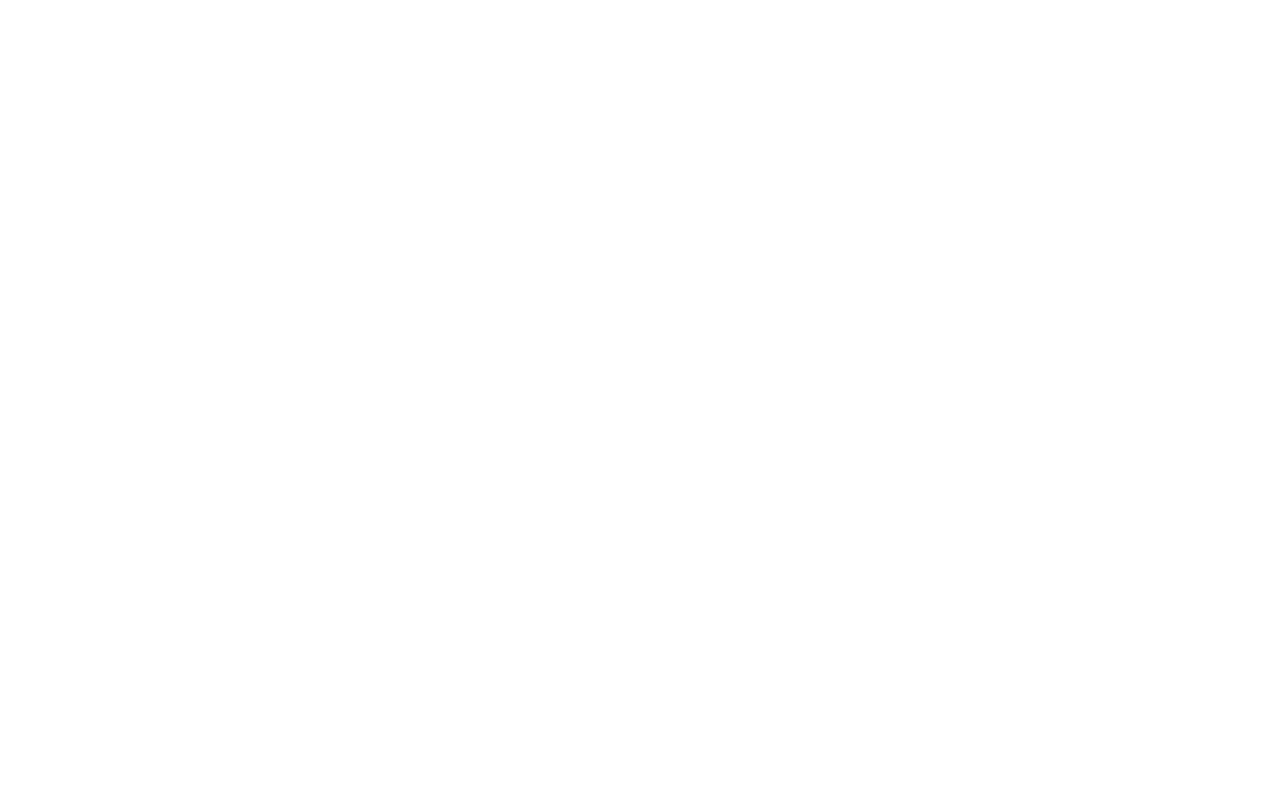
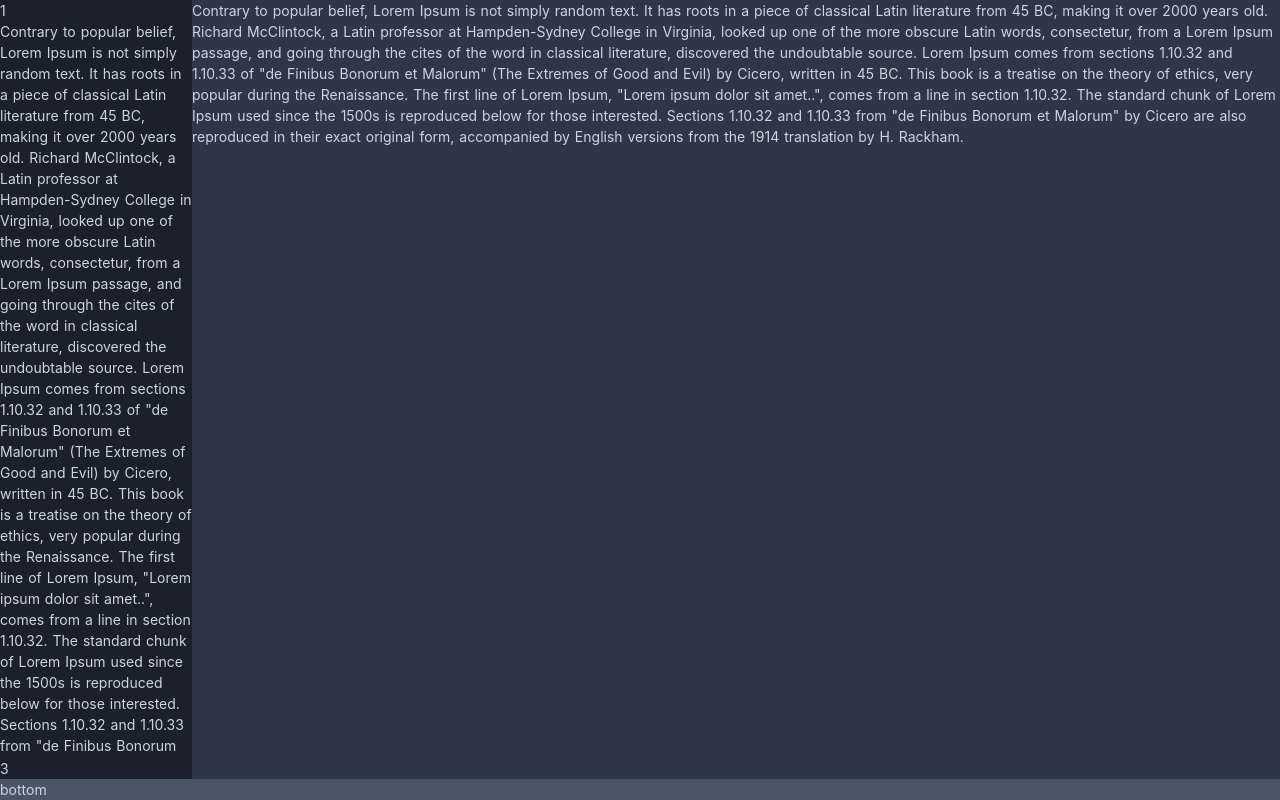
Before and after one commit to ivanradojevic-web-dev/nuxt-tailwindui-vue-functionality, a Nuxt app: page /spotify in a window 1280 px wide. Before the commit this address had no page. Built offline with nearby package versions, Linux system fonts and the light colour scheme.

Commit message:
spotify start

```diff
--- a/components/DropdownMenu.vue
+++ b/components/DropdownMenu.vue
@@ -1,5 +1,5 @@
 <template>
-          <div class="relative" @click="toggleMenu">
+          <div class="relative" @click="toggleMenu" @focusout="handleFocusOut">
           <!-- Item active: "text-gray-900", Item inactive: "text-gray-500" -->
           <button type="button" class="text-gray-500 inline-flex items-center space-x-2 text-base leading-6 font-medium hover:text-gray-900 focus:outline-none focus:text-gray-900 transition ease-in-out duration-150">
             <span>More</span>
@@ -7,6 +7,7 @@
             <svg class="text-gray-400 h-5 w-5 group-hover:text-gray-500 group-focus:text-gray-500 transition ease-in-out duration-150" viewBox="0 0 20 20" fill="currentColor">
               <path fill-rule="evenodd" d="M5.293 7.293a1 1 0 011.414 0L10 10.586l3.293-3.293a1 1 0 111.414 1.414l-4 4a1 1 0 01-1.414 0l-4-4a1 1 0 010-1.414z" clip-rule="evenodd" />
             </svg>
+
           </button>
 
           <!--
@@ -134,6 +135,10 @@
     this.isOpen = !this.isOpen
   },
 
+  handleFocusOut() {
+    this.isOpen = false
+  },
+
 
  },
 
--- a/pages/index.vue
+++ b/pages/index.vue
@@ -20,9 +20,9 @@
 
         <mega-menu></mega-menu>
 
-        <a href="#" class="text-base leading-6 font-medium text-gray-500 hover:text-gray-900 focus:outline-none focus:text-gray-900 transition ease-in-out duration-150">
-          Pricing
-        </a>
+        <nuxt-link to="spotify" class="text-base leading-6 font-medium text-gray-500 hover:text-gray-900 focus:outline-none focus:text-gray-900 transition ease-in-out duration-150">
+          Spotify
+        </nuxt-link>
         <a href="#" class="text-base leading-6 font-medium text-gray-500 hover:text-gray-900 focus:outline-none focus:text-gray-900 transition ease-in-out duration-150">
           Docs
         </a>
--- /dev/null
+++ b/pages/spotify.vue
@@ -0,0 +1,23 @@
+<template>
+<div class="flex flex-col h-screen text-sm text-gray-400">
+<div class="bg-blue-500 flex-1 flex overflow-y-hidden">
+  <div class=" bg-gray-900 w-48 flex-none  flex flex-col justify-between">
+    <div class="">1</div>
+    <div class="sidebar overflow-y-auto">Contrary to popular belief, Lorem Ipsum is not simply random text. It has roots in a piece of classical Latin literature from 45 BC, making it over 2000 years old. Richard McClintock, a Latin professor at Hampden-Sydney College in Virginia, looked up one of the more obscure Latin words, consectetur, from a Lorem Ipsum passage, and going through the cites of the word in classical literature, discovered the undoubtable source. Lorem Ipsum comes from sections 1.10.32 and 1.10.33 of "de Finibus Bonorum et Malorum" (The Extremes of Good and Evil) by Cicero, written in 45 BC. This book is a treatise on the theory of ethics, very popular during the Renaissance. The first line of Lorem Ipsum, "Lorem ipsum dolor sit amet..", comes from a line in section 1.10.32.
+The standard chunk of Lorem Ipsum used since the 1500s is reproduced below for those interested. Sections 1.10.32 and 1.10.33 from "de Finibus Bonorum et Malorum" by Cicero are also reproduced in their exact original form, accompanied by English versions from the 1914 translation by H. Rackham.</div>
+    <div class="">3</div>
+  </div>
+  <div class="sidebar-content bg-gray-800 flex-1 overflow-y-auto">Contrary to popular belief, Lorem Ipsum is not simply random text. It has roots in a piece of classical Latin literature from 45 BC, making it over 2000 years old. Richard McClintock, a Latin professor at Hampden-Sydney College in Virginia, looked up one of the more obscure Latin words, consectetur, from a Lorem Ipsum passage, and going through the cites of the word in classical literature, discovered the undoubtable source. Lorem Ipsum comes from sections 1.10.32 and 1.10.33 of "de Finibus Bonorum et Malorum" (The Extremes of Good and Evil) by Cicero, written in 45 BC. This book is a treatise on the theory of ethics, very popular during the Renaissance. The first line of Lorem Ipsum, "Lorem ipsum dolor sit amet..", comes from a line in section 1.10.32.
+The standard chunk of Lorem Ipsum used since the 1500s is reproduced below for those interested. Sections 1.10.32 and 1.10.33 from "de Finibus Bonorum et Malorum" by Cicero are also reproduced in their exact original form, accompanied by English versions from the 1914 translation by H. Rackham.</div>
+</div>
+<div class="bg-gray-700">bottom</div>
+</div>
+</template>
+
+
+
+<style>
+
+
+
+</style>
```
Also changed, not shown: pages/snipet.txt (added).
